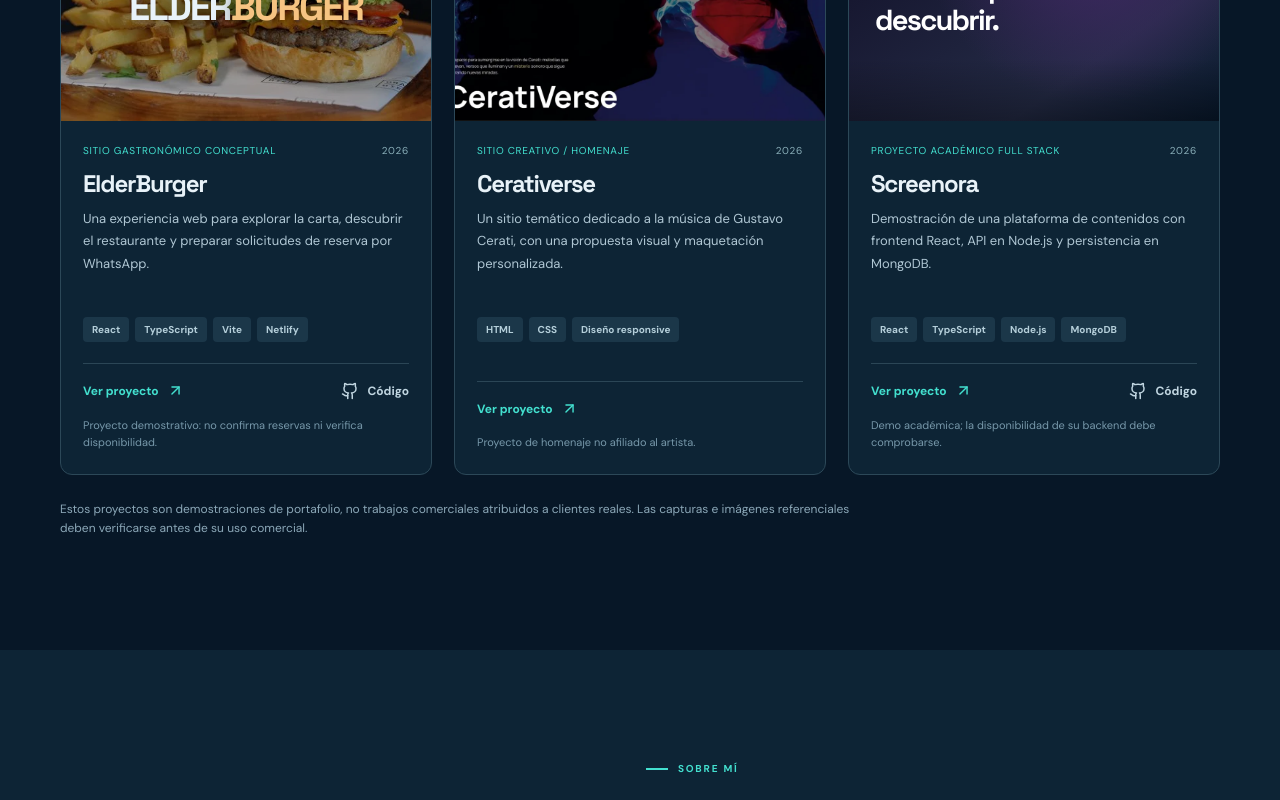
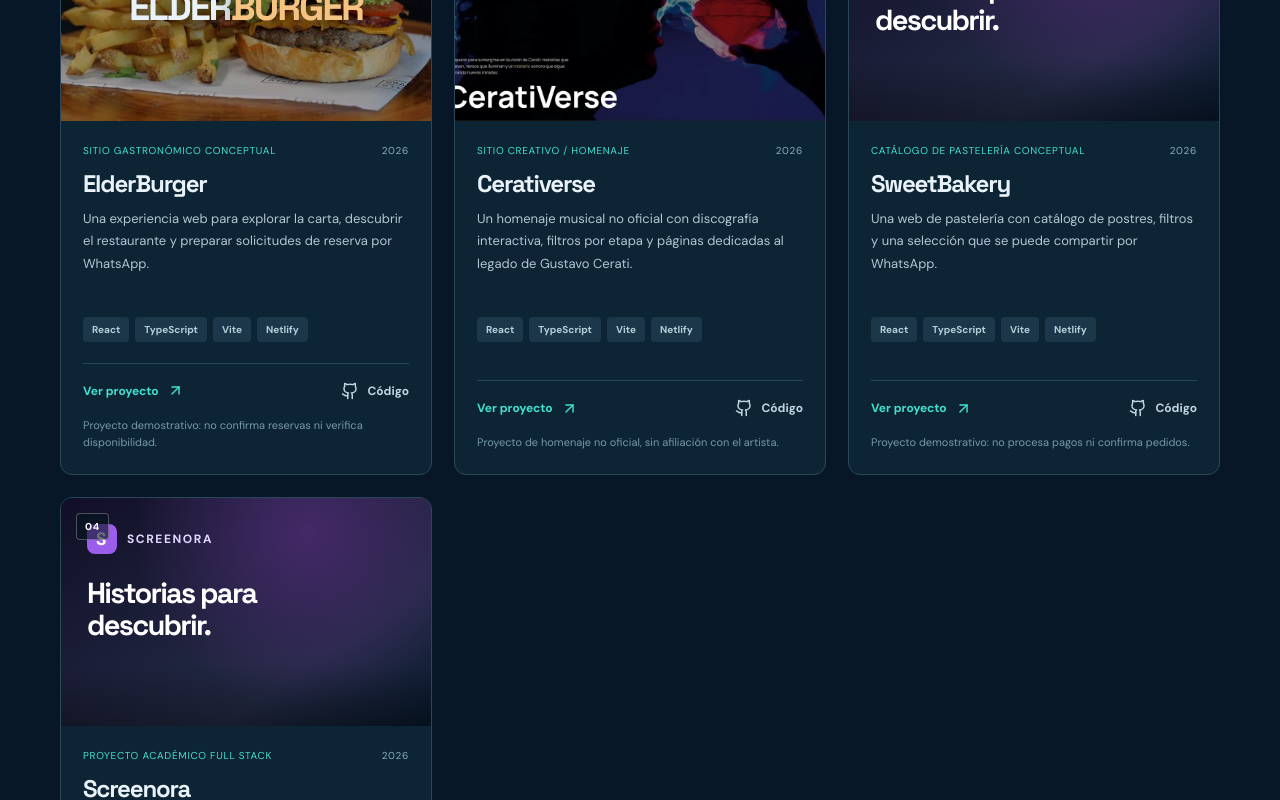
Before and after one commit to AlemXY/portfolio-freelance, a React (Vite) app: page / in a window 1280 px wide. Shown: the part 2120-2920 px from the top of the page. Built offline with nearby package versions, Linux system fonts and the light colour scheme.

Commit message:
Update deployed Cerativerse and add SweetBakery project

```diff
--- a/src/data/site.ts
+++ b/src/data/site.ts
@@ -66,7 +66,7 @@ export type Project = {
   tags: readonly string[];
   image?: string;
   imageAlt?: string;
-  visual: "burger" | "cerati" | "screenora";
+  visual: "burger" | "cerati" | "bakery" | "screenora";
   demo?: string;
   repository?: string;
   note?: string;
@@ -92,14 +92,27 @@ export const projects: Project[] = [
     type: "Sitio creativo / homenaje",
     year: "2026",
     description:
-      "Un sitio temático dedicado a la música de Gustavo Cerati, con una propuesta visual y maquetación personalizada.",
-    tags: ["HTML", "CSS", "Diseño responsive"],
+      "Un homenaje musical no oficial con discografía interactiva, filtros por etapa y páginas dedicadas al legado de Gustavo Cerati.",
+    tags: ["React", "TypeScript", "Vite", "Netlify"],
     image: "/media/cerativerse.webp",
     imageAlt:
       "Captura referencial de Cerativerse facilitada en el portafolio original",
     visual: "cerati",
-    demo: "https://cerati-verse.vercel.app/html/index.html",
-    note: "Proyecto de homenaje no afiliado al artista.",
+    demo: "https://cerativerse.netlify.app/",
+    repository: "https://github.com/AlemXY/Cerativerse-React",
+    note: "Proyecto de homenaje no oficial, sin afiliación con el artista.",
+  },
+  {
+    name: "SweetBakery",
+    type: "Catálogo de pastelería conceptual",
+    year: "2026",
+    description:
+      "Una web de pastelería con catálogo de postres, filtros y una selección que se puede compartir por WhatsApp.",
+    tags: ["React", "TypeScript", "Vite", "Netlify"],
+    visual: "bakery",
+    demo: "https://sweet-bakery-base.netlify.app/",
+    repository: "https://github.com/AlemXY/SweetBakery-React",
+    note: "Proyecto demostrativo: no procesa pagos ni confirma pedidos.",
   },
   {
     name: "Screenora",
```
